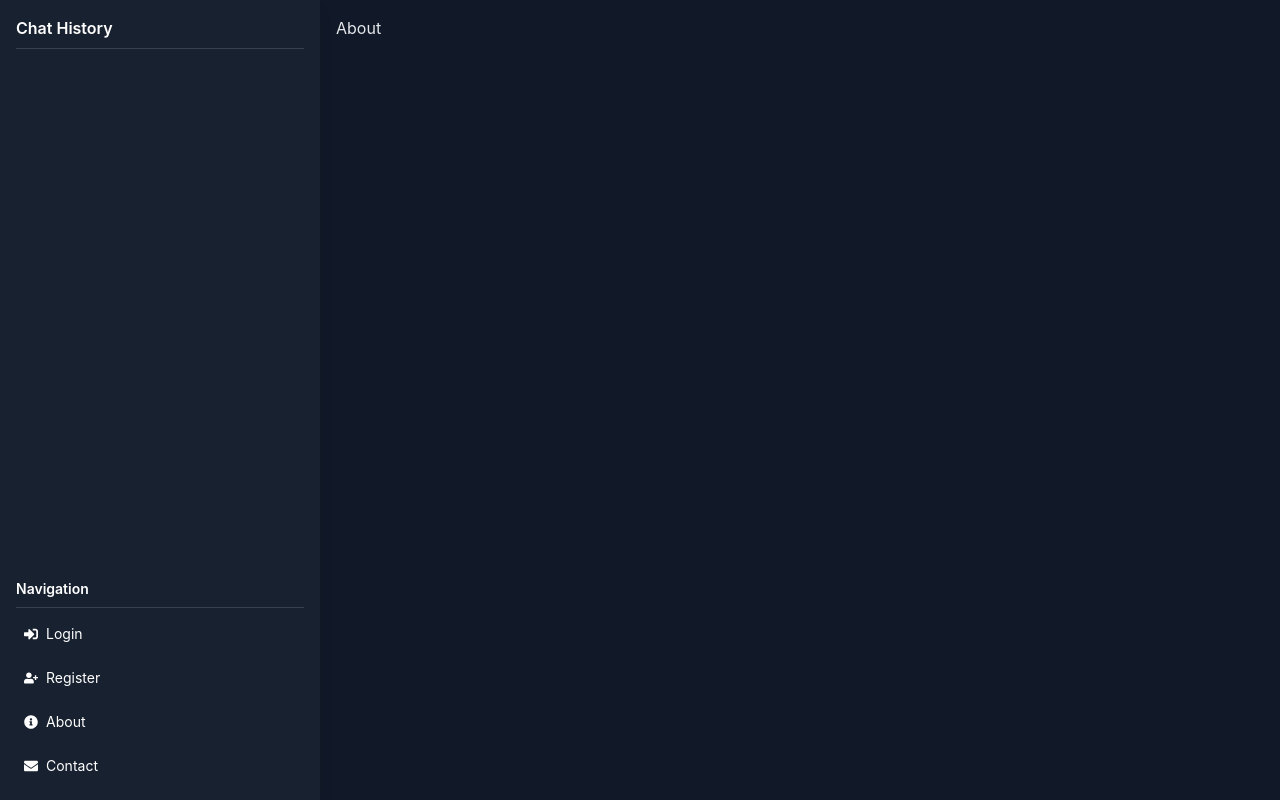
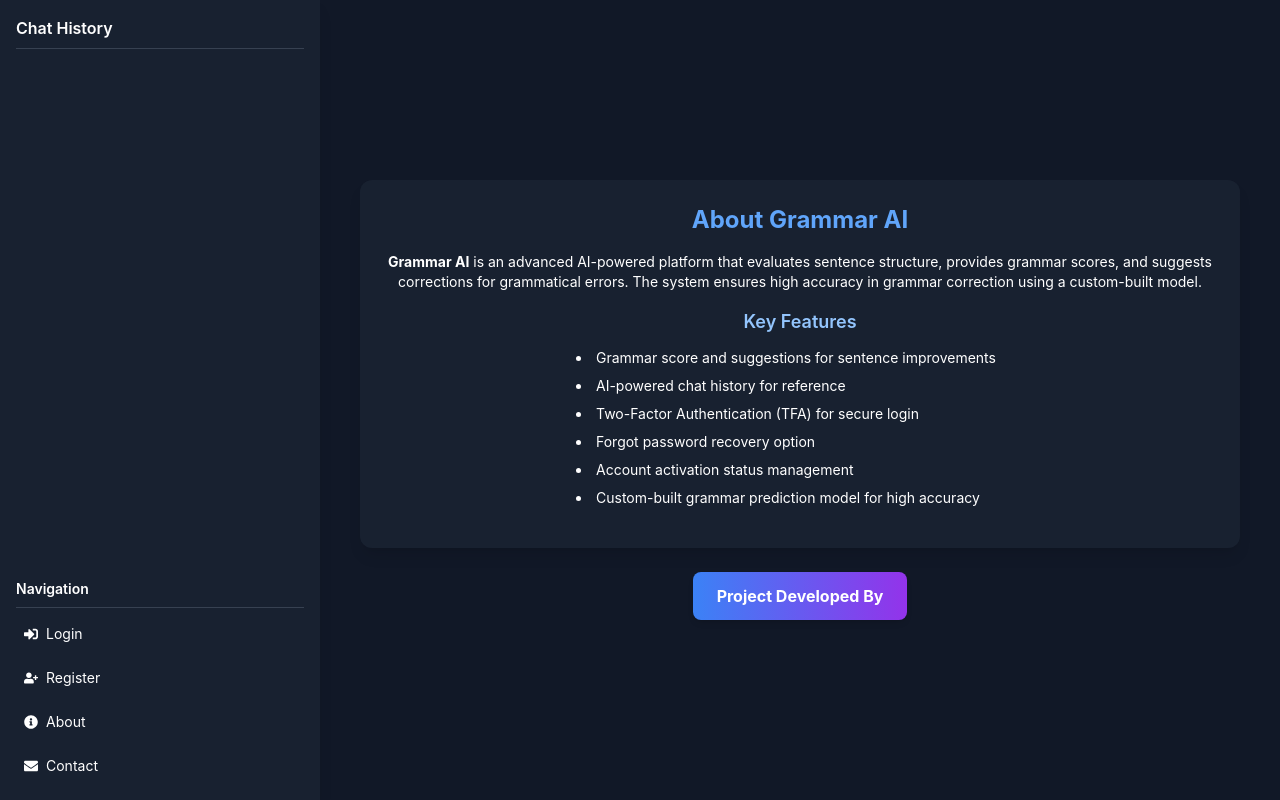
Before and after one commit to nagaraj6618/fy-code-fe, a React (Create React App) app: page /about in a window 1280 px wide. Built offline with nearby package versions, Linux system fonts and the light colour scheme.

Commit message:
Added the about page

```diff
--- a/src/Components/About/About.jsx
+++ b/src/Components/About/About.jsx
@@ -1,9 +1,81 @@
-import React from 'react'
+import image1 from "../../assest/images/image-1.jpg"
+import React, { useState } from "react";
+import { motion } from "framer-motion";
+
+const textVariants = {
+  hidden: { opacity: 0, y: 20 },
+  visible: (i) => ({ opacity: 1, y: 0, transition: { delay: i * 0.3 } }),
+};
+
+const teamMembers = [
+  { name: "Nagaraj S", email: "nagaraj516700@gmail.com", image: image1, website: "https://example.com" },
+  { name: "Anitha P", email: "anitha@example.com", image: "", website: "https://example.com" },
+  { name: "Harsha", email: "harsha@example.com", image: "https://via.placeholder.com/100", website: "https://example.com" },
+  { name: "Rahul K", email: "rahul@example.com", image: "https://via.placeholder.com/100", website: "https://example.com" },
+  { name: "Priya M", email: "priya@example.com", image: "https://via.placeholder.com/100", website: "https://example.com" },
+  { name: "Vikram T", email: "vikram@example.com", image: "https://via.placeholder.com/100", website: "https://example.com" }
+];
 
 const About = () => {
+  const [showPopup, setShowPopup] = useState(false);
+
   return (
-    <div>About</div>
-  )
-}
-
-export default About
+    <div className="flex flex-col items-center justify-center h-screen bg-gray-900 text-white p-6 overflow-y-auto">
+      <motion.div
+        className="bg-gray-800 bg-opacity-60 backdrop-blur-lg p-6 rounded-xl shadow-lg w-full max-w-4xl text-center"
+        initial="hidden"
+        animate="visible"
+      >
+        <motion.h1 className="text-2xl font-bold mb-4 text-blue-400" variants={textVariants} custom={0}>
+          About Grammar AI
+        </motion.h1>
+        <motion.p className="text-sm mb-4" variants={textVariants} custom={1}>
+          <strong>Grammar AI</strong> is an advanced AI-powered platform that evaluates sentence structure, provides grammar scores, and suggests corrections for grammatical errors. The system ensures high accuracy in grammar correction using a custom-built model.
+        </motion.p>
+        <motion.h2 className="text-lg font-semibold mb-3 text-blue-300" variants={textVariants} custom={2}>
+          Key Features
+        </motion.h2>
+        <motion.ul className="list-disc list-inside text-left mx-auto max-w-md mb-4 space-y-2 text-sm">
+          {["Grammar score and suggestions for sentence improvements",
+            "AI-powered chat history for reference",
+            "Two-Factor Authentication (TFA) for secure login",
+            "Forgot password recovery option",
+            "Account activation status management",
+            "Custom-built grammar prediction model for high accuracy"
+          ].map((feature, index) => (
+            <motion.li key={index} variants={textVariants} custom={index + 3}>{feature}</motion.li>
+          ))}
+        </motion.ul>
+      </motion.div>
+      <button
+        className="bg-gradient-to-r from-blue-500 to-purple-600 hover:from-blue-600 hover:to-purple-700 text-white font-bold py-3 px-6 rounded-lg mt-6 shadow-md transition-transform transform hover:scale-105"
+        onClick={() => setShowPopup(true)}
+      >
+        Project Developed By
+      </button>
+      {showPopup && (
+        <div className="fixed inset-0 flex items-center justify-center bg-black bg-opacity-70 p-6 overflow-auto" onClick={() => setShowPopup(false)}>
+          <motion.div
+            className="p-6 bg-gray-800 rounded-lg shadow-lg max-w-lg text-center"
+            initial={{ scale: 0 }}
+            animate={{ scale: 1 }}
+            exit={{ scale: 0 }}
+          >
+            <h2 className="text-xl font-semibold text-blue-400 mb-4">Developed By</h2>
+            <div className="grid grid-cols-2 sm:grid-cols-3 gap-6">
+              {teamMembers.map((member, index) => (
+                <div key={index} className="bg-gray-700 p-4 rounded-lg shadow-md text-center">
+                  <img src={member.image} alt={member.name} className="w-24 h-24 object-cover rounded-full mx-auto mb-2" />
+                  <p className="text-sm font-semibold">{member.name}</p>
+                  <p className="text-xs text-gray-400">{member.email}</p>
+                  {/* <a href={member.website} target="_blank" rel="noopener noreferrer" className="text-blue-400 text-xs hover:underline">Website</a> */}
+                </div>
+              ))}
+            </div>
+          </motion.div>
+        </div>
+      )}
+    </div>
+  );
+};
+export default About;
```
Also changed, not shown: src/assest/images/image-1.jpg (added), src/assest/images/image-2.jpg (added).
